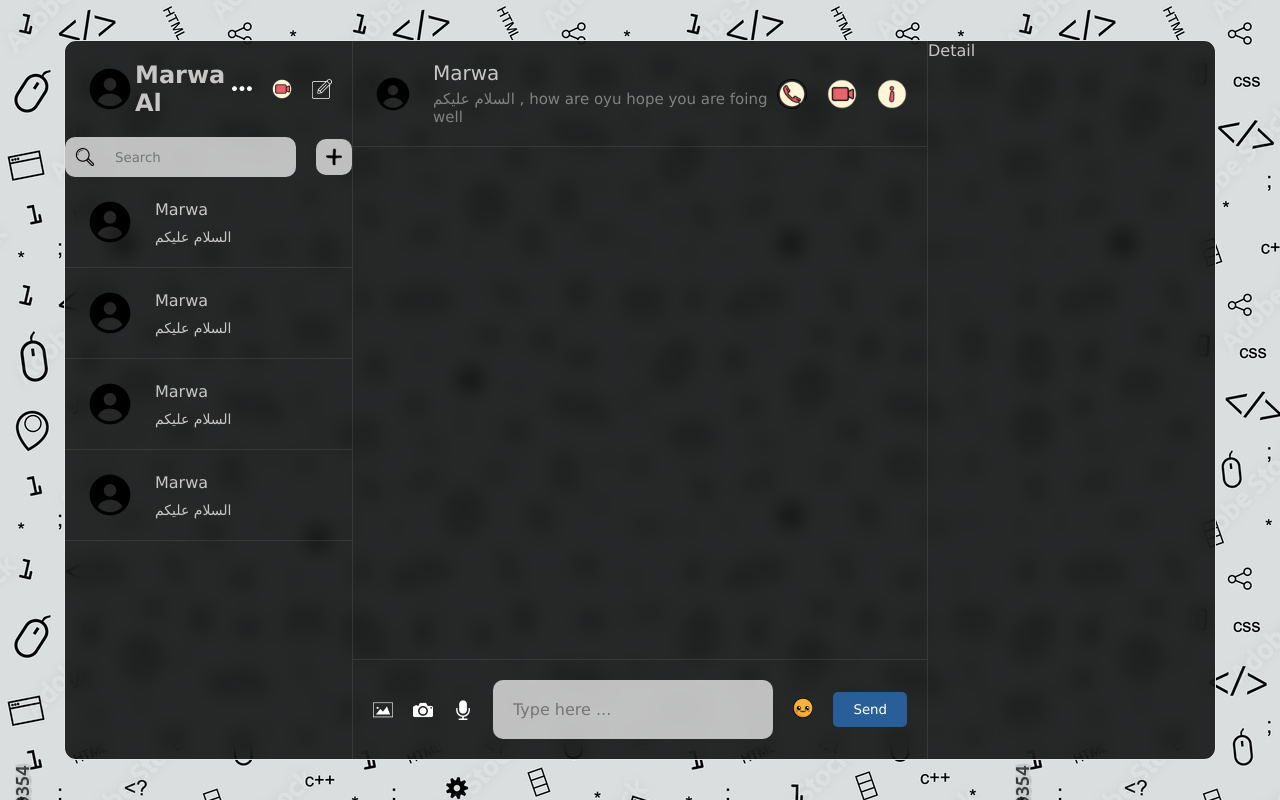
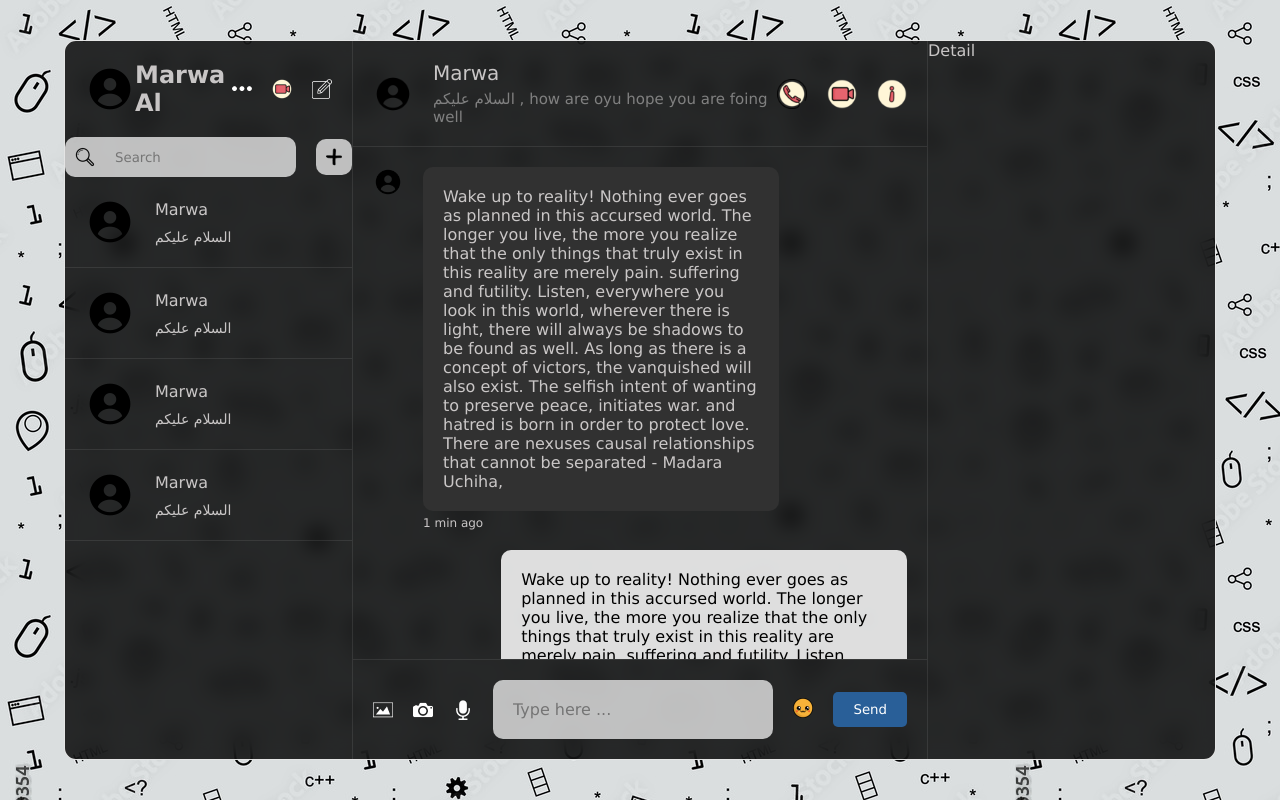
Before and after one commit to Marwa1902/ChatApp, a React (Vite) app in the folder chatapp/: page / in a window 1280 px wide. Built offline with nearby package versions, Linux system fonts and the light colour scheme.

Commit message:
update on chat div

```diff
--- a/chatapp/src/components/chats/Chat.jsx
+++ b/chatapp/src/components/chats/Chat.jsx
@@ -30,7 +30,131 @@ const Chat = () => {
                     <img src="./info.png" alt="" />
                 </div>
             </div>
-            <div className='center'></div>
+            <div className='center'>
+                <div className="message">
+                    <img src="./avatar.png" alt="" />
+                    <div className="texts">
+                        <p>
+                        Wake up to reality! Nothing ever goes as planned in this accursed world.
+                        The longer you live, the more you realize that
+                        the only things that truly exist in this reality are merely pain.
+                        suffering and futility.
+                        Listen, everywhere you look in this world,
+                        wherever there is light, there will always be shadows to be found
+                        as well. As long as there is a concept of victors,
+                        the vanquished will also exist.
+                        The selfish intent of wanting to preserve peace, initiates war.
+                        and hatred is born in order to protect love.
+                        There are nexuses causal relationships that cannot be separated
+                        - Madara Uchiha,
+                        </p>
+                        <span> 1 min ago </span>
+                    </div>
+                </div>
+
+                <div className="message own">
+                    <div className="texts">
+                        <p>
+                        Wake up to reality! Nothing ever goes as planned in this accursed world.
+                        The longer you live, the more you realize that
+                        the only things that truly exist in this reality are merely pain.
+                        suffering and futility.
+                        Listen, everywhere you look in this world,
+                        wherever there is light, there will always be shadows to be found
+                        as well. As long as there is a concept of victors,
+                        the vanquished will also exist.
+                        The selfish intent of wanting to preserve peace, initiates war.
+                        and hatred is born in order to protect love.
+                        There are nexuses causal relationships that cannot be separated
+                        - Madara Uchiha,
+                        </p>
+                        <span> 1 min ago </span>
+                    </div>
+                </div>
+
+                <div className="message">
+                    <img src="./avatar.png" alt="" />
+                    <div className="texts">
+                        <p>
+                        Wake up to reality! Nothing ever goes as planned in this accursed world.
+                        The longer you live, the more you realize that
+                        the only things that truly exist in this reality are merely pain.
+                        suffering and futility.
+                        Listen, everywhere you look in this world,
+                        wherever there is light, there will always be shadows to be found
+                        as well. As long as there is a concept of victors,
+                        the vanquished will also exist.
+                        The selfish intent of wanting to preserve peace, initiates war.
+                        and hatred is born in order to protect love.
+                        There are nexuses causal relationships that cannot be separated
+                        - Madara Uchiha,
+                        </p>
+                        <span> 1 min ago </span>
+                    </div>
+                </div>
+
+                <div className="message own">
+                    <div className="texts">
+                        <p>
+                        Wake up to reality! Nothing ever goes as planned in this accursed world.
+                        The longer you live, the more you realize that
+                        the only things that truly exist in this reality are merely pain.
+                        suffering and futility.
+                        Listen, everywhere you look in this world,
+                        wherever there is light, there will always be shadows to be found
+                        as well. As long as there is a concept of victors,
+                        the vanquished will also exist.
+                        The selfish intent of wanting to preserve peace, initiates war.
+                        and hatred is born in order to protect love.
+                        There are nexuses causal relationships that cannot be separated
+                        - Madara Uchiha,
+                        </p>
+                        <span> 1 min ago </span>
+                    </div>
+                </div>
+
+                <div className="message">
+                    <img src="./avatar.png" alt="" />
+                    <div className="texts">
+                        <p>
+                        Wake up to reality! Nothing ever goes as planned in this accursed world.
+                        The longer you live, the more you realize that
+                        the only things that truly exist in this reality are merely pain.
+                        suffering and futility.
+                        Listen, everywhere you look in this world,
+                        wherever there is light, there will always be shadows to be found
+                        as well. As long as there is a concept of victors,
+                        the vanquished will also exist.
+                        The selfish intent of wanting to preserve peace, initiates war.
+                        and hatred is born in order to protect love.
+                        There are nexuses causal relationships that cannot be separated
+                        - Madara Uchiha,
+                        </p>
+                        <span> 1 min ago </span>
+                    </div>
+                </div>
+
+                <div className="message own">
+                    <div className="texts">
+                    <img src="https://preview.redd.it/what-makes-madara-uchiha-such-a-good-character-when-it-v0-316dlixm4tgc1.jpeg?auto=webp&s=b7df787f155166613508760fc26ed8544a4c35aa" alt="" />
+                        <p>
+                        Wake up to reality! Nothing ever goes as planned in this accursed world.
+                        The longer you live, the more you realize that
+                        the only things that truly exist in this reality are merely pain.
+                        suffering and futility.
+                        Listen, everywhere you look in this world,
+                        wherever there is light, there will always be shadows to be found
+                        as well. As long as there is a concept of victors,
+                        the vanquished will also exist.
+                        The selfish intent of wanting to preserve peace, initiates war.
+                        and hatred is born in order to protect love.
+                        There are nexuses causal relationships that cannot be separated
+                        - Madara Uchiha,
+                        </p>
+                        <span> 1 min ago </span>
+                    </div>
+                </div>
+            </div>
             <div className='bottom'>
                 <div className="icons">
                     <img src="./img.png" alt="" />
--- a/chatapp/src/components/chats/chat.css
+++ b/chatapp/src/components/chats/chat.css
@@ -55,8 +55,53 @@
     }
 
     .center{
+        display: flex;
+        flex-direction: column;
+        gap: 20px;
         padding: 20px;
         flex: 1;
+        overflow: scroll;
+
+        .message{
+            max-width: 76%;
+            display: flex;
+            gap: 20px;
+
+            &.own{
+                align-self: flex-end;
+
+                .texts{
+                    p{
+                        background-color: #eeeeeeeb;
+                        color: black;
+                    }
+                }
+            }
+
+            img{
+                width: 30px;
+                height: 30px;
+                border-radius: 50%;
+                object-fit: cover;
+            }
+
+            .texts{
+                flex: 1;
+                display: flex;
+                flex-direction: column;
+                gap: 5px;
+
+                p{
+                    padding: 20px;
+                    background-color: #313131;
+                    border-radius: 10px;
+                }
+
+                span{
+                    font-size: 12px;
+                }
+            }
+        }
     }
 
     .bottom{
```
